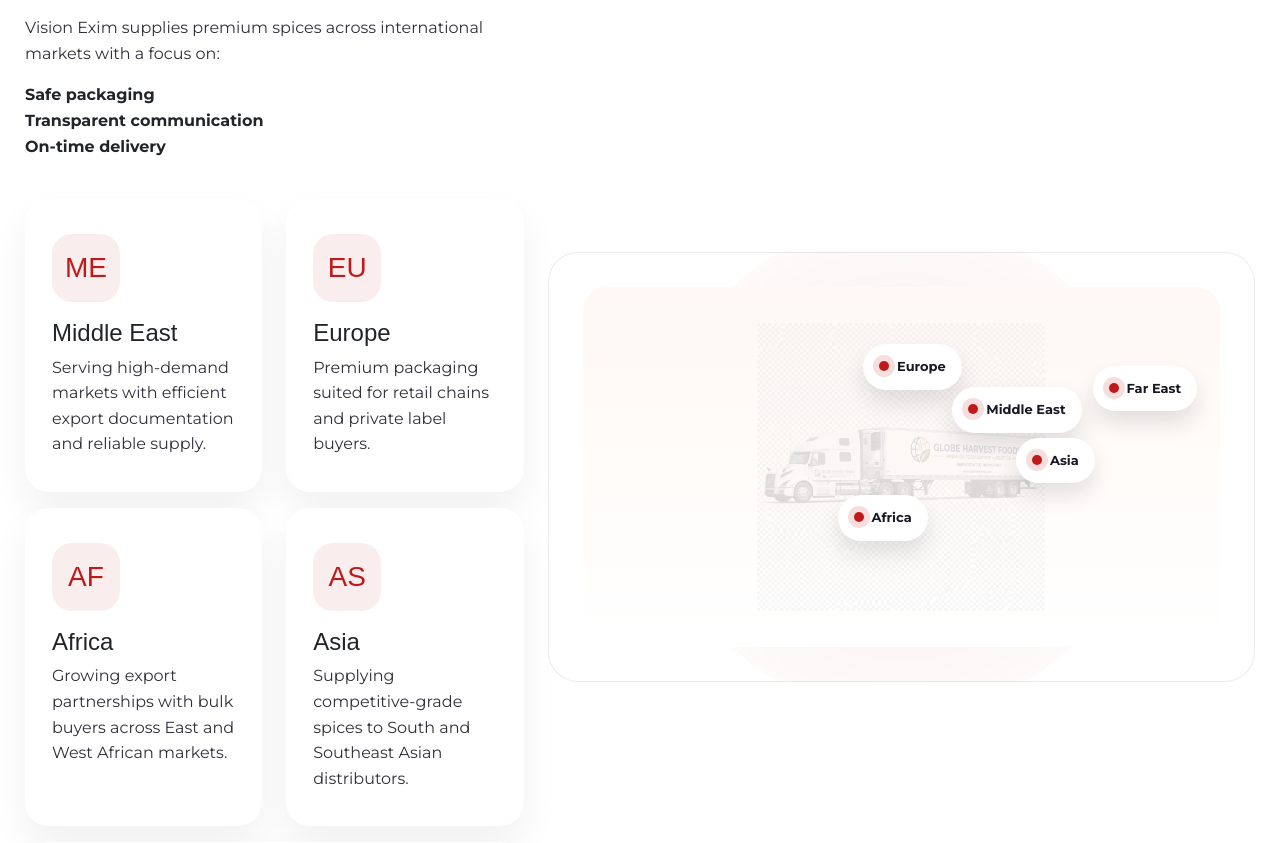
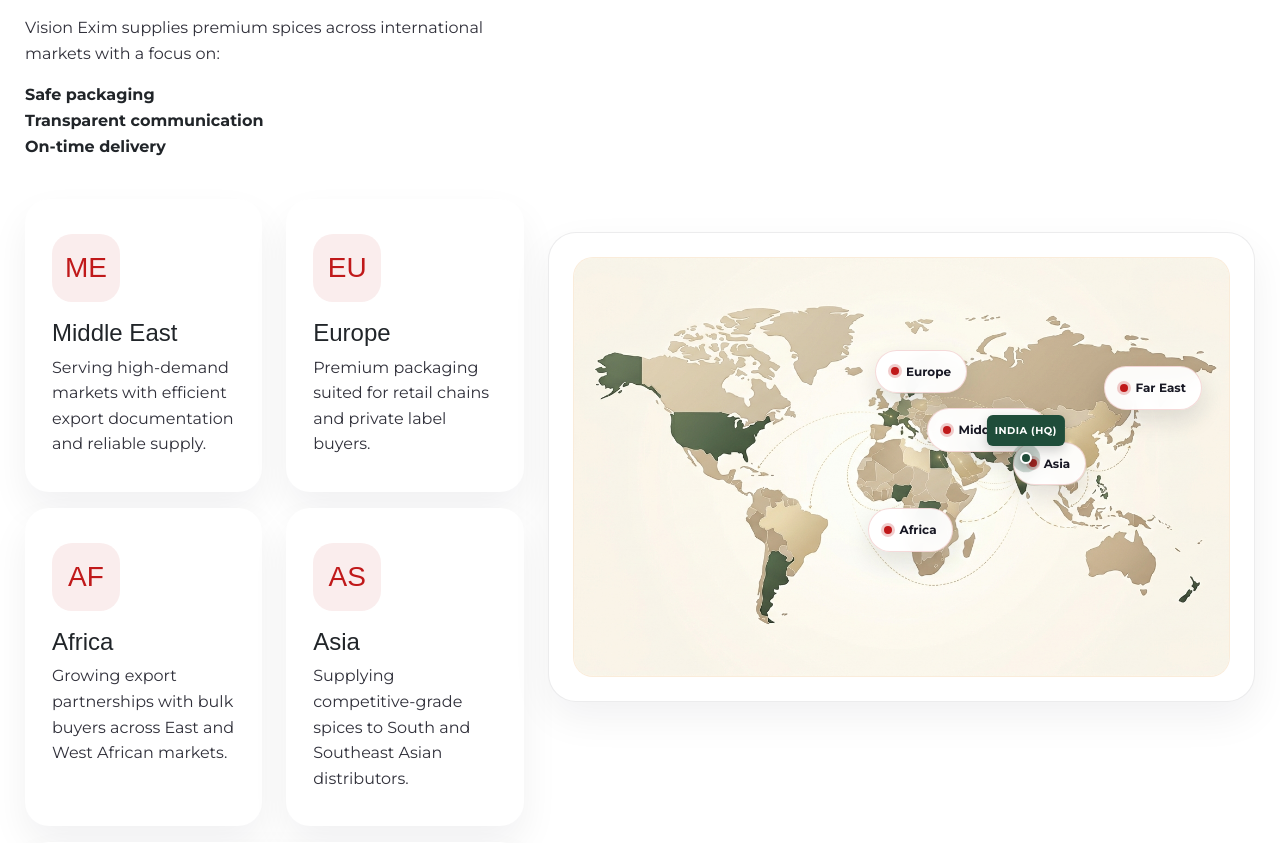
Before and after one commit to Kran19/visionexim, a PHP site: page /vision_exim/ in a window 1280 px wide. Shown: the part 4987-5830 px from the top of the page. Run offline with PHP 8.4, Linux system fonts and the light colour scheme; data comes from the database, SQL or seed files in the repository; some libraries are stand-ins or nearby versions; some web fonts are replaced.

Commit message:
Replace truck with world trade map and calibrate geographic region markers

```diff
--- a/public_html/index.php
+++ b/public_html/index.php
@@ -904,75 +904,158 @@ include 'includes/header.php';
 
 	.reach-map-card {
 		position: relative;
-		background: radial-gradient(circle at center, rgba(192, 25, 26, 0.1), rgba(192, 25, 26, 0.02) 60%, transparent 60%);
+		background: #ffffff;
 		border: 1px solid rgba(24, 24, 36, 0.08);
-		border-radius: 30px;
-		padding: 34px;
+		border-radius: 28px;
+		padding: 24px;
 		min-height: 100%;
+		box-shadow: 0 16px 40px rgba(24, 24, 36, 0.06);
 	}
 
 	.reach-map-shell {
 		position: relative;
-		min-height: 360px;
-		border-radius: 24px;
-		background:
-			linear-gradient(180deg, #fff8f4 0%, #fff 100%);
+		min-height: 420px;
+		border-radius: 20px;
+		background: #fff9f5;
 		overflow: hidden;
+		border: 1px solid rgba(217, 164, 65, 0.15);
 	}
 
 	.reach-map-shell::before {
 		content: "";
 		position: absolute;
-		inset: 10% 8%;
-		background: url('assets/images/truck.png') center/contain no-repeat;
-		opacity: 0.14;
+		inset: 0;
+		background: url('assets/images/world_reach_map.jpg') center center/cover no-repeat;
+		opacity: 0.96;
+		transition: transform 0.6s cubic-bezier(0.16, 1, 0.3, 1);
+	}
+
+	.reach-map-shell:hover::before {
+		transform: scale(1.03);
+	}
+
+	.reach-origin-point {
+		position: absolute;
+		top: 48%;
+		left: 69%;
+		z-index: 3;
+		transform: translate(-50%, -50%);
+		display: flex;
+		align-items: center;
+		justify-content: center;
+		pointer-events: auto;
+	}
+
+	.reach-origin-point .hub-dot {
+		width: 12px;
+		height: 12px;
+		background: #1F4D3A;
+		border: 2px solid #fff;
+		border-radius: 50%;
+		box-shadow: 0 2px 8px rgba(0, 0, 0, 0.35);
+		position: relative;
+		z-index: 2;
+	}
+
+	.reach-origin-point .pulse-ring {
+		position: absolute;
+		width: 26px;
+		height: 26px;
+		border-radius: 50%;
+		background: rgba(31, 77, 58, 0.4);
+		animation: originPulse 2s infinite ease-out;
+		z-index: 1;
+	}
+
+	.reach-origin-label {
+		position: absolute;
+		bottom: calc(100% + 6px);
+		left: 50%;
+		transform: translateX(-50%);
+		background: #1F4D3A;
+		color: #ffffff;
+		font-size: 10px;
+		font-weight: 700;
+		padding: 3px 8px;
+		border-radius: 6px;
+		white-space: nowrap;
+		letter-spacing: 0.5px;
+		box-shadow: 0 4px 12px rgba(0, 0, 0, 0.2);
+	}
+
+	@keyframes originPulse {
+		0% { transform: scale(0.6); opacity: 1; }
+		100% { transform: scale(1.7); opacity: 0; }
 	}
 
 	.region-pill {
 		position: absolute;
-		padding: 10px 16px;
+		display: inline-flex;
+		align-items: center;
+		padding: 8px 15px;
 		border-radius: 999px;
-		background: #fff;
-		box-shadow: 0 12px 22px rgba(24, 24, 36, 0.12);
-		font-size: 13px;
+		background: rgba(255, 255, 255, 0.95);
+		backdrop-filter: blur(8px);
+		-webkit-backdrop-filter: blur(8px);
+		border: 1px solid rgba(192, 25, 26, 0.16);
+		box-shadow: 0 10px 24px rgba(24, 24, 36, 0.12);
+		font-size: 12px;
 		font-weight: 700;
-		color: var(--dark);
+		color: var(--dark, #181824);
+		z-index: 2;
+		transition: all 0.3s cubic-bezier(0.16, 1, 0.3, 1);
+		cursor: default;
+		white-space: nowrap;
 	}
 
 	.region-pill::before {
 		content: "";
 		display: inline-block;
-		width: 10px;
-		height: 10px;
-		margin-right: 8px;
+		width: 8px;
+		height: 8px;
+		margin-right: 7px;
 		border-radius: 50%;
-		background: var(--primary);
-		box-shadow: 0 0 0 6px rgba(192, 25, 26, 0.14);
+		background: var(--primary, #C0191A);
+		box-shadow: 0 0 0 4px rgba(192, 25, 26, 0.15);
+		animation: pulseDot 2.2s infinite;
+	}
+
+	.region-pill:hover {
+		transform: translateY(-3px) scale(1.05);
+		border-color: rgba(192, 25, 26, 0.45);
+		box-shadow: 0 14px 28px rgba(192, 25, 26, 0.2);
+		background: #ffffff;
+	}
+
+	@keyframes pulseDot {
+		0%, 100% { box-shadow: 0 0 0 3px rgba(192, 25, 26, 0.22); }
+		50% { box-shadow: 0 0 0 7px rgba(192, 25, 26, 0.05); }
+	}
+
+	/* Geographic destination alignments */
+	.region-europe {
+		top: 22%;
+		left: 46%;
 	}
 
 	.region-middle-east {
-		top: 28%;
-		left: 58%;
-	}
-
-	.region-europe {
-		top: 16%;
-		left: 44%;
+		top: 36%;
+		left: 54%;
+	}
+
+	.region-africa {
+		top: 60%;
+		left: 45%;
 	}
 
 	.region-asia {
-		top: 42%;
-		left: 68%;
-	}
-
-	.region-africa {
-		top: 58%;
-		left: 40%;
+		top: 44%;
+		left: 67%;
 	}
 
 	.region-far-east {
-		top: 22%;
-		left: 80%;
+		top: 26%;
+		left: 81%;
 	}
 
 	.category-card,
@@ -1760,6 +1863,13 @@ include 'includes/header.php';
 			<div class="col-lg-7" data-aos="fade-left">
 				<div class="reach-map-card">
 					<div class="reach-map-shell">
+						<!-- Vision Exim Origin Hub -->
+						<div class="reach-origin-point" title="Vision Exim HQ (India)">
+							<span class="reach-origin-label">INDIA (HQ)</span>
+							<span class="pulse-ring"></span>
+							<span class="hub-dot"></span>
+						</div>
+						<!-- Global Export Destinations -->
 						<div class="region-pill region-europe">Europe</div>
 						<div class="region-pill region-middle-east">Middle East</div>
 						<div class="region-pill region-africa">Africa</div>
```
Also changed, not shown: other parts of public_html/index.php (+30 -10 lines), public_html/assets/images/world_reach_map.jpg (added), public_html/images/world_reach_map.jpg (added).
